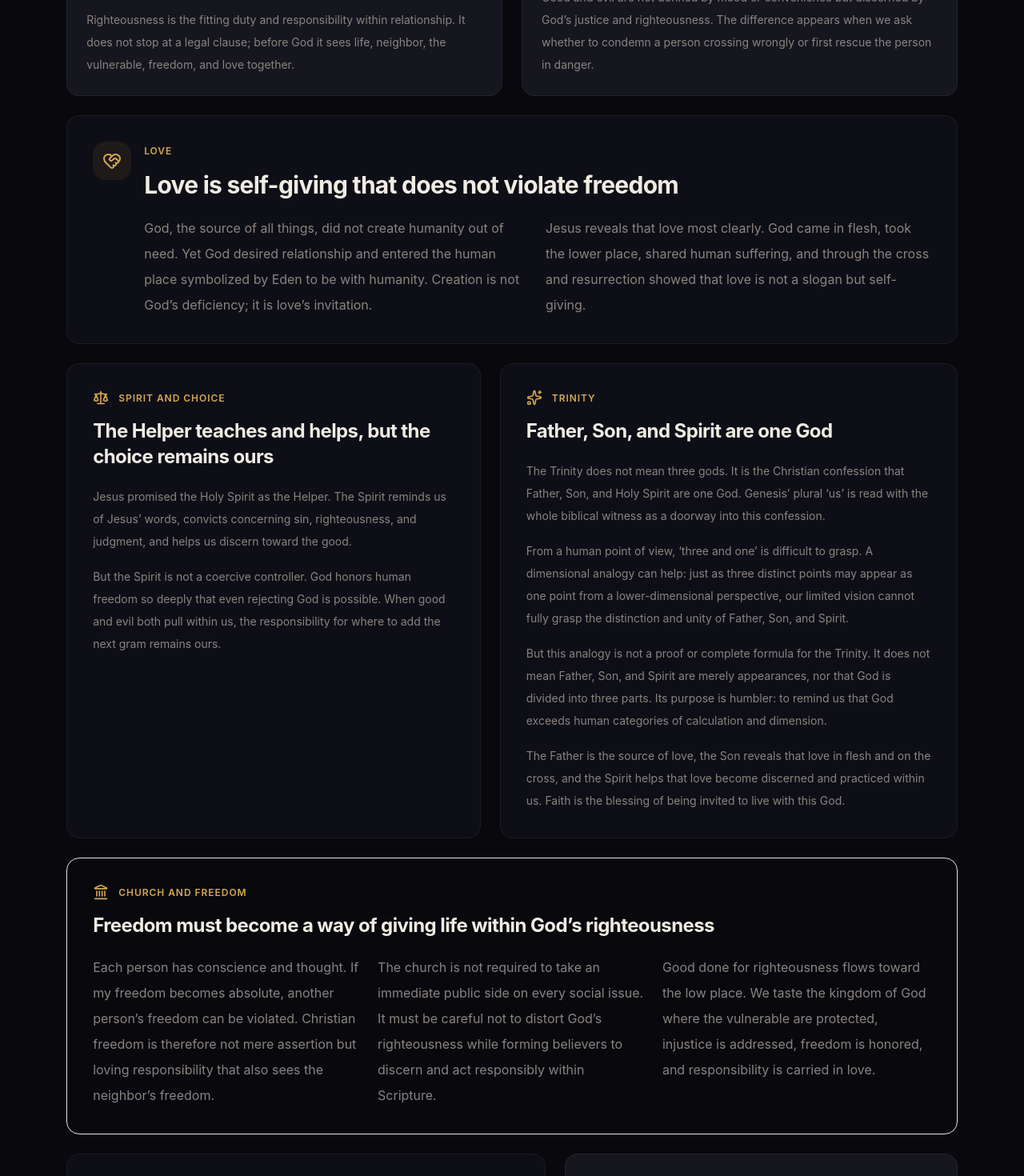
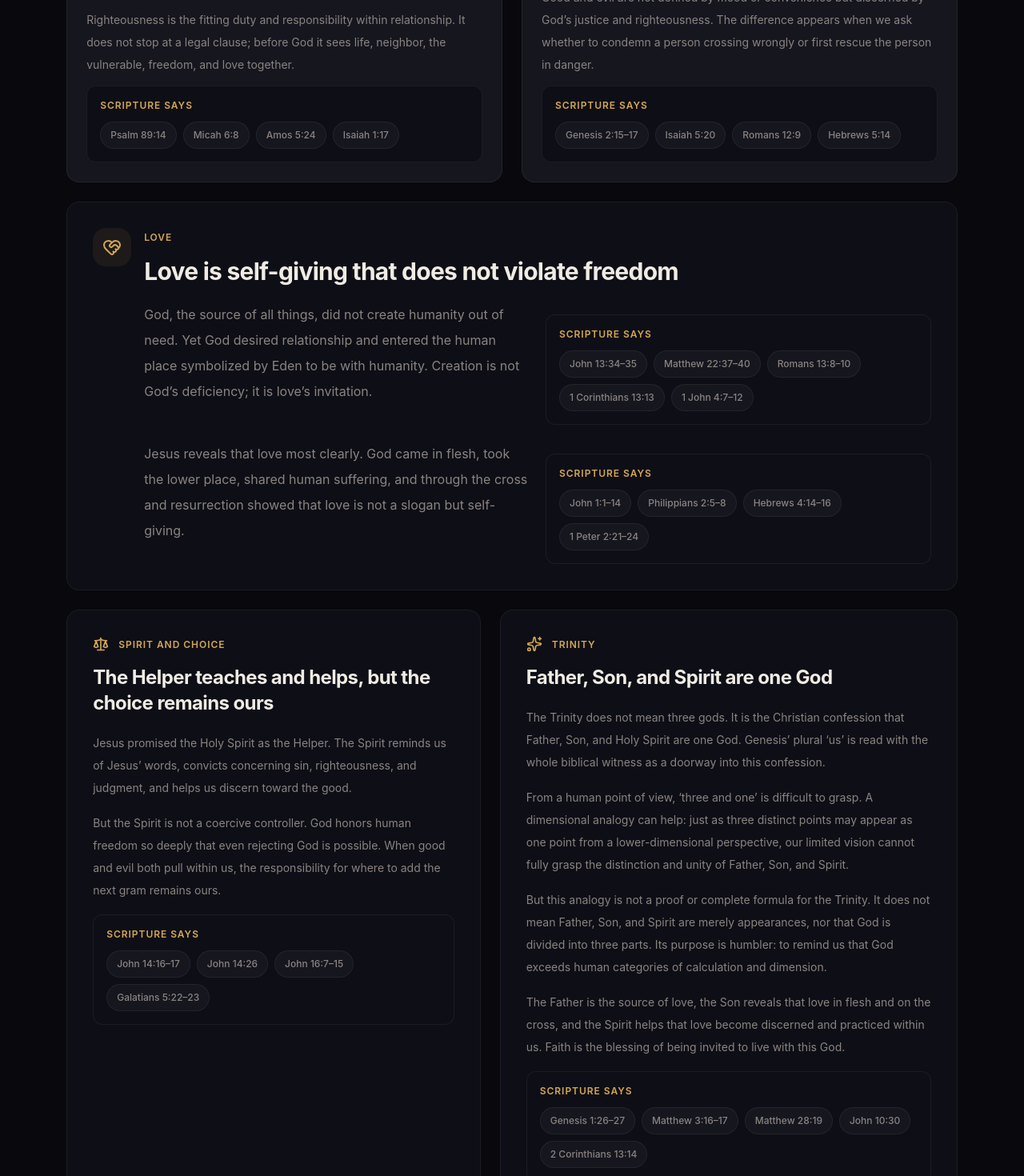
Before and after one commit to DeclanJeon/bible, a Next.js app: page /en/faith-basics in a window 1280 px wide. Shown: the part 700-2170 px from the top of the page at 80% size. Built offline with nearby package versions, Linux system fonts and the light colour scheme; a web font is replaced by a local one.

Commit message:
Add scripture links to faith basics

```diff
--- a/app/[locale]/faith-basics/page.tsx
+++ b/app/[locale]/faith-basics/page.tsx
@@ -119,6 +119,59 @@ const PASSAGES = [
   { label: "1 Corinthians 13:13", reference: { code: "1CO", chapter: 13, startVerse: 13, endVerse: 13 } },
 ] as const;
 
+const SCRIPTURE_GROUPS = {
+  justice: [
+    { label: "Psalm 89:14", reference: { code: "PSA", chapter: 89, startVerse: 14, endVerse: 14 } },
+    { label: "Micah 6:8", reference: { code: "MIC", chapter: 6, startVerse: 8, endVerse: 8 } },
+    { label: "Amos 5:24", reference: { code: "AMO", chapter: 5, startVerse: 24, endVerse: 24 } },
+    { label: "Isaiah 1:17", reference: { code: "ISA", chapter: 1, startVerse: 17, endVerse: 17 } },
+  ],
+  goodEvil: [
+    { label: "Genesis 2:15–17", reference: { code: "GEN", chapter: 2, startVerse: 15, endVerse: 17 } },
+    { label: "Isaiah 5:20", reference: { code: "ISA", chapter: 5, startVerse: 20, endVerse: 20 } },
+    { label: "Romans 12:9", reference: { code: "ROM", chapter: 12, startVerse: 9, endVerse: 9 } },
+    { label: "Hebrews 5:14", reference: { code: "HEB", chapter: 5, startVerse: 14, endVerse: 14 } },
+  ],
+  love: [
+    { label: "John 13:34–35", reference: { code: "JOH", chapter: 13, startVerse: 34, endVerse: 35 } },
+    { label: "Matthew 22:37–40", reference: { code: "MAT", chapter: 22, startVerse: 37, endVerse: 40 } },
+    { label: "Romans 13:8–10", reference: { code: "ROM", chapter: 13, startVerse: 8, endVerse: 10 } },
+    { label: "1 Corinthians 13:13", reference: { code: "1CO", chapter: 13, startVerse: 13, endVerse: 13 } },
+    { label: "1 John 4:7–12", reference: { code: "1JO", chapter: 4, startVerse: 7, endVerse: 12 } },
+  ],
+  christ: [
+    { label: "John 1:1–14", reference: { code: "JOH", chapter: 1, startVerse: 1, endVerse: 14 } },
+    { label: "Philippians 2:5–8", reference: { code: "PHI", chapter: 2, startVerse: 5, endVerse: 8 } },
+    { label: "Hebrews 4:14–16", reference: { code: "HEB", chapter: 4, startVerse: 14, endVerse: 16 } },
+    { label: "1 Peter 2:21–24", reference: { code: "1PE", chapter: 2, startVerse: 21, endVerse: 24 } },
+  ],
+  spirit: [
+    { label: "John 14:16–17", reference: { code: "JOH", chapter: 14, startVerse: 16, endVerse: 17 } },
+    { label: "John 14:26", reference: { code: "JOH", chapter: 14, startVerse: 26, endVerse: 26 } },
+    { label: "John 16:7–15", reference: { code: "JOH", chapter: 16, startVerse: 7, endVerse: 15 } },
+    { label: "Galatians 5:22–23", reference: { code: "GAL", chapter: 5, startVerse: 22, endVerse: 23 } },
+  ],
+  trinity: [
+    { label: "Genesis 1:26–27", reference: { code: "GEN", chapter: 1, startVerse: 26, endVerse: 27 } },
+    { label: "Matthew 3:16–17", reference: { code: "MAT", chapter: 3, startVerse: 16, endVerse: 17 } },
+    { label: "Matthew 28:19", reference: { code: "MAT", chapter: 28, startVerse: 19, endVerse: 19 } },
+    { label: "John 10:30", reference: { code: "JOH", chapter: 10, startVerse: 30, endVerse: 30 } },
+    { label: "2 Corinthians 13:14", reference: { code: "2CO", chapter: 13, startVerse: 14, endVerse: 14 } },
+  ],
+  freedom: [
+    { label: "Galatians 5:13–14", reference: { code: "GAL", chapter: 5, startVerse: 13, endVerse: 14 } },
+    { label: "1 Peter 2:16–17", reference: { code: "1PE", chapter: 2, startVerse: 16, endVerse: 17 } },
+    { label: "Romans 14:17–19", reference: { code: "ROM", chapter: 14, startVerse: 17, endVerse: 19 } },
+    { label: "James 1:27", reference: { code: "JAM", chapter: 1, startVerse: 27, endVerse: 27 } },
+  ],
+  practice: [
+    { label: "2 Timothy 3:16–17", reference: { code: "2TI", chapter: 3, startVerse: 16, endVerse: 17 } },
+    { label: "James 1:22–27", reference: { code: "JAM", chapter: 1, startVerse: 22, endVerse: 27 } },
+    { label: "Matthew 7:24–27", reference: { code: "MAT", chapter: 7, startVerse: 24, endVerse: 27 } },
+    { label: "Romans 12:1–2", reference: { code: "ROM", chapter: 12, startVerse: 1, endVerse: 2 } },
+  ],
+} as const;
+
 function T({ locale, ko, en }: { locale: AppLocale; ko: string; en: string }) {
   return locale === "ko" ? ko : en;
 }
@@ -151,6 +204,36 @@ function PrincipleCard({
       <h3 className="mt-3 text-xl font-semibold tracking-tight text-[var(--ink)]">{title}</h3>
       <div className="mt-4 space-y-3 text-sm leading-7 text-[var(--muted)]">{children}</div>
     </article>
+  );
+}
+
+function ScriptureLinks({
+  locale,
+  passages,
+}: {
+  locale: AppLocale;
+  passages: readonly {
+    label: string;
+    reference: { code: string; chapter: number; startVerse: number; endVerse: number };
+  }[];
+}) {
+  return (
+    <div className="mt-4 rounded-xl border border-[var(--hairline)] bg-[var(--surface-1)] p-4">
+      <div className="text-xs font-semibold uppercase tracking-[0.08em] text-[var(--gold)]">
+        <T locale={locale} ko="성경은 이렇게 말합니다" en="Scripture says" />
+      </div>
+      <div className="mt-3 flex flex-wrap gap-2">
+        {passages.map((passage) => (
+          <Link
+            key={passage.label}
+            href={buildBibleReferenceHref(passage.reference, { locale, from: "faith-basics" })}
+            className="rounded-full border border-[var(--hairline)] bg-[var(--surface-2)] px-3 py-2 text-xs font-medium text-[var(--ink-muted)] transition hover:border-[var(--gold)]/30 hover:text-[var(--gold)]"
+          >
+            {passage.label}
+          </Link>
+        ))}
+      </div>
+    </div>
   );
 }
 
@@ -232,6 +315,7 @@ export default async function FaithBasicsPage({ params }: Props) {
               en="Righteousness is the fitting duty and responsibility within relationship. It does not stop at a legal clause; before God it sees life, neighbor, the vulnerable, freedom, and love together."
             />
           </p>
+          <ScriptureLinks locale={locale} passages={SCRIPTURE_GROUPS.justice} />
         </PrincipleCard>
 
         <PrincipleCard
@@ -252,6 +336,7 @@ export default async function FaithBasicsPage({ params }: Props) {
               en="Good and evil are not defined by mood or convenience but discerned by God’s justice and righteousness. The difference appears when we ask whether to condemn a person crossing wrongly or first rescue the person in danger."
             />
           </p>
+          <ScriptureLinks locale={locale} passages={SCRIPTURE_GROUPS.goodEvil} />
         </PrincipleCard>
       </section>
 
@@ -275,6 +360,7 @@ export default async function FaithBasicsPage({ params }: Props) {
                   en="God, the source of all things, did not create humanity out of need. Yet God desired relationship and entered the human place symbolized by Eden to be with humanity. Creation is not God’s deficiency; it is love’s invitation."
                 />
               </p>
+              <ScriptureLinks locale={locale} passages={SCRIPTURE_GROUPS.love} />
               <p>
                 <T
                   locale={locale}
@@ -282,6 +368,7 @@ export default async function FaithBasicsPage({ params }: Props) {
                   en="Jesus reveals that love most clearly. God came in flesh, took the lower place, shared human suffering, and through the cross and resurrection showed that love is not a slogan but self-giving."
                 />
               </p>
+              <ScriptureLinks locale={locale} passages={SCRIPTURE_GROUPS.christ} />
             </div>
           </div>
         </div>
@@ -313,6 +400,7 @@ export default async function FaithBasicsPage({ params }: Props) {
                 en="But the Spirit is not a coercive controller. God honors human freedom so deeply that even rejecting God is possible. When good and evil both pull within us, the responsibility for where to add the next gram remains ours."
               />
             </p>
+            <ScriptureLinks locale={locale} passages={SCRIPTURE_GROUPS.spirit} />
           </div>
         </article>
 
@@ -355,6 +443,7 @@ export default async function FaithBasicsPage({ params }: Props) {
                 en="The Father is the source of love, the Son reveals that love in flesh and on the cross, and the Spirit helps that love become discerned and practiced within us. Faith is the blessing of being invited to live with this God."
               />
             </p>
+            <ScriptureLinks locale={locale} passages={SCRIPTURE_GROUPS.trinity} />
           </div>
         </article>
       </section>
@@ -391,6 +480,7 @@ export default async function FaithBasicsPage({ params }: Props) {
               en="Good done for righteousness flows toward the low place. We taste the kingdom of God where the vulnerable are protected, injustice is addressed, freedom is honored, and responsibility is carried in love."
             />
           </p>
+          <ScriptureLinks locale={locale} passages={SCRIPTURE_GROUPS.freedom} />
         </div>
       </section>
 
@@ -420,6 +510,7 @@ export default async function FaithBasicsPage({ params }: Props) {
               <T locale={locale} ko="성령의 도움을 구하되 선택을 회피하지 마십시오. 행하는 것은 우리에게 맡겨진 믿음의 응답입니다." en="Seek the Spirit’s help without avoiding choice. Action is the faithful response entrusted to us." />
             </li>
           </ol>
+          <ScriptureLinks locale={locale} passages={SCRIPTURE_GROUPS.practice} />
         </article>
 
         <aside className="rounded-2xl border border-[var(--hairline)] bg-[var(--surface-2)] p-5 sm:p-6">
```
